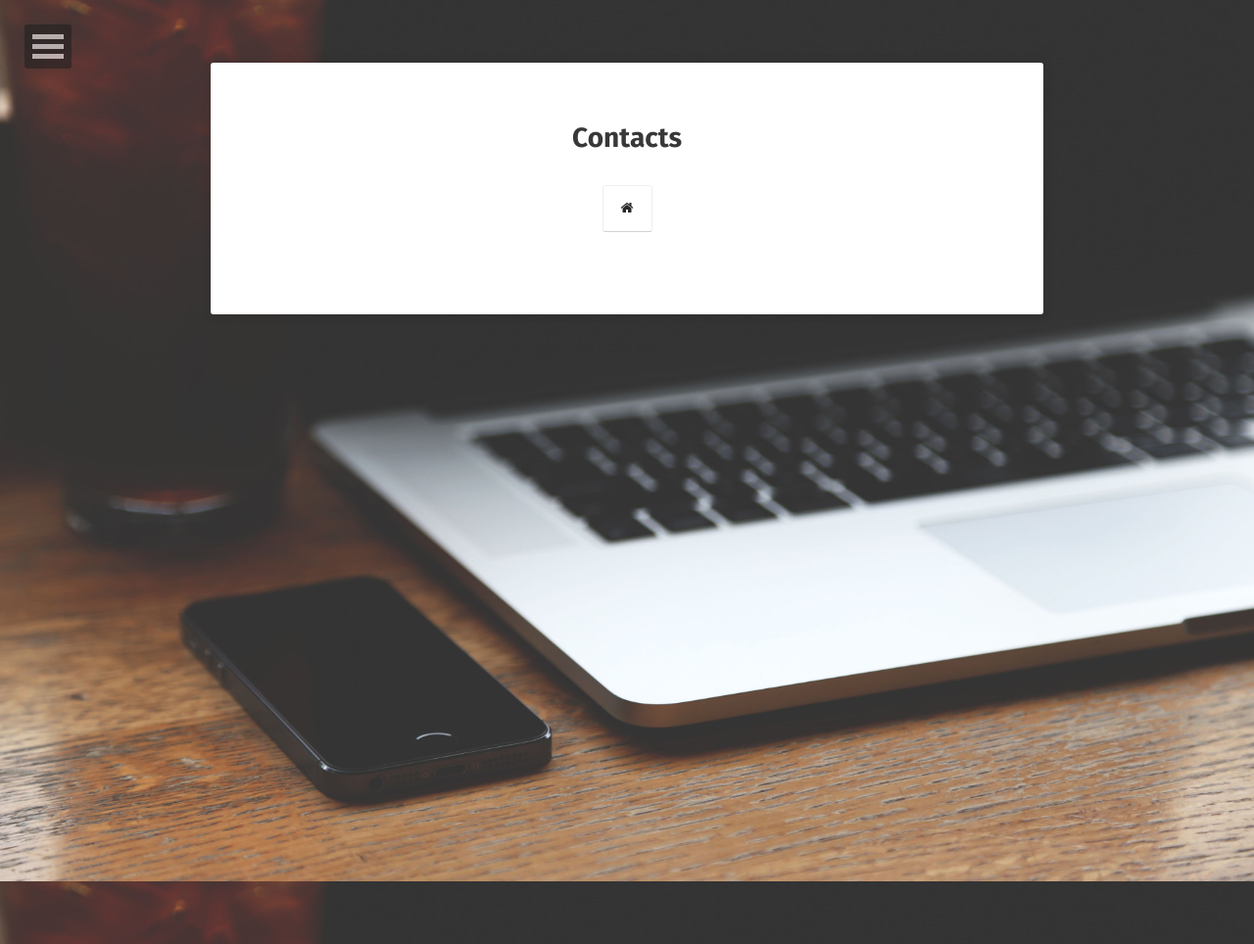
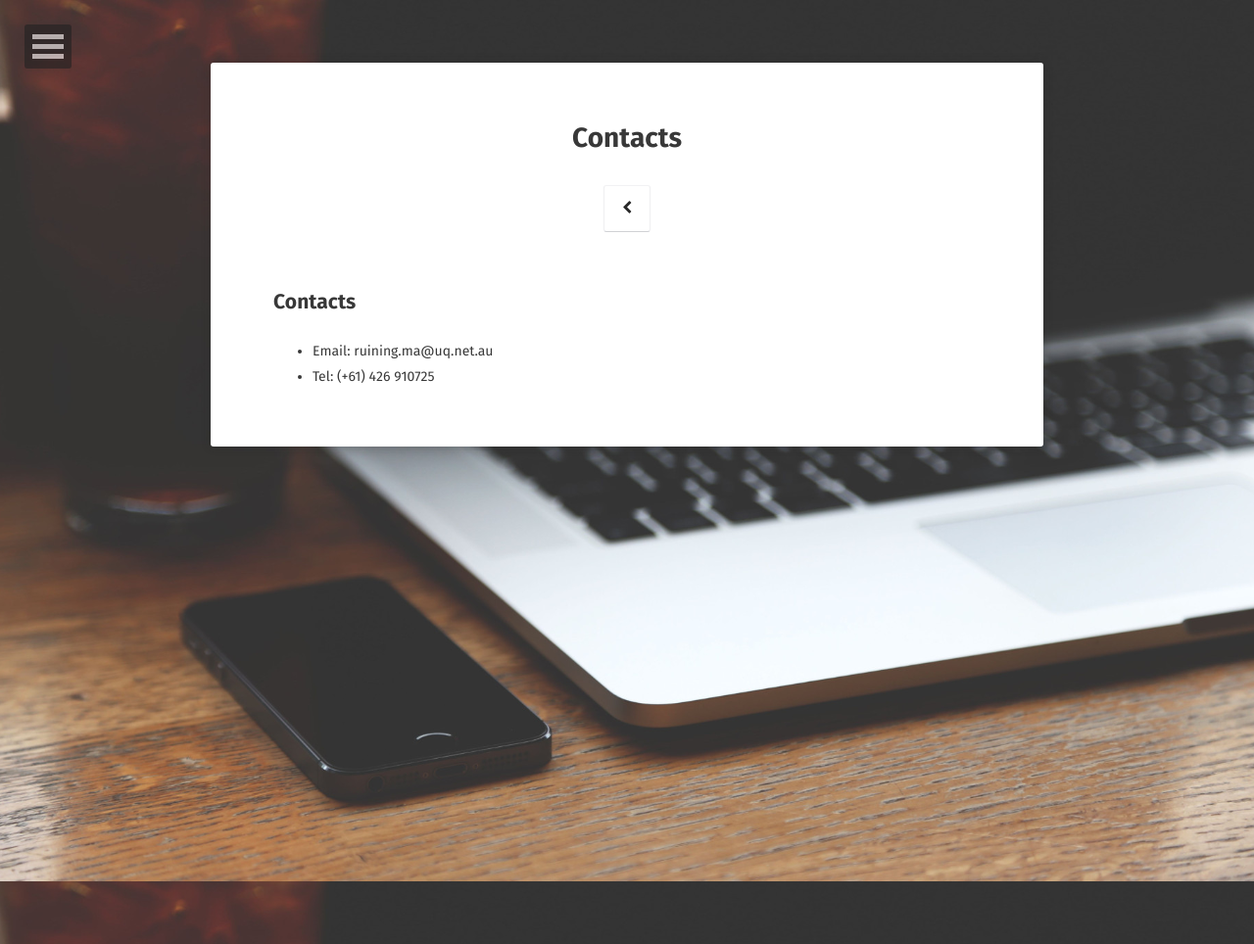
Before and after one commit to ruiningma/ruiningma.github.io, a Jekyll site: the page built from contacts/index.md, in a window 1280 px wide. Shown: the whole page at 98% size. Built offline with Jekyll 4.4.1, drawn with Linux system fonts in a browser that asks for light colours; some web fonts are replaced.

Commit message:
contacts

```diff
--- a/_config.yml
+++ b/_config.yml
@@ -8,7 +8,7 @@ logo:               'assets/img/logo.png'
 background:         'assets/img/placeholder-big.jpg'
 tiled_bg:           false   # Set this true if you want to tile your background image, otherwise it will be covered
 locale:             en_US
-#url:                https://ruiningma.github.io
+# url:                https://ruiningma.github.io
 
 # Jekyll
 permalink:          /Ruining/
@@ -37,7 +37,7 @@ disqus_shortname:   taylantatli
   #ad-client:
   #ad-slot:
 #bing-verify:
-email:		   ruining.ma@uq.net.au
+email:               ruining.ma@uq.net.au
 #twitter:            username
 #facebook:           username
 github-url:         ruiningma
--- a/_layouts/home.html
+++ b/_layouts/home.html
@@ -38,8 +38,8 @@ layout: compress
                          <a class="btn zoombtn" href="{{ site.url }}/posts">
                          Posts
                          </a>
-                         <a class="btn zoombtn" href="{{ site.url }}/projects">
-                         Projects
+                         <a class="btn zoombtn" href="{{ site.url }}/contacts">
+                         Contacts
                          </a>
                  </h3>
             </div>
--- a/_layouts/post.html
+++ b/_layouts/post.html
@@ -25,7 +25,7 @@ layout: compress
                     </p><!-- /.entry-reading-time -->
                     {% endif %}
                     {% if page.project %}
-                    <a class="btn zoombtn" href="{{site.url}}/projects/">
+                    <a class="btn zoombtn" href="{{site.url}}/contacts/">
                     {% else %}
                     <a class="btn zoombtn" href="{{site.url}}/posts/">
                     {% endif %}
--- a/contacts/index.md
+++ b/contacts/index.md
@@ -1,6 +1,9 @@
 ---
-layout: project
+layout: page
 title: Contacts
-excerpt: "A List of Projects"
 comments: false
 ---
+
+## Contacts
+* Email: ruining.ma@uq.net.au
+* Tel: (+61) 426 910725
```
